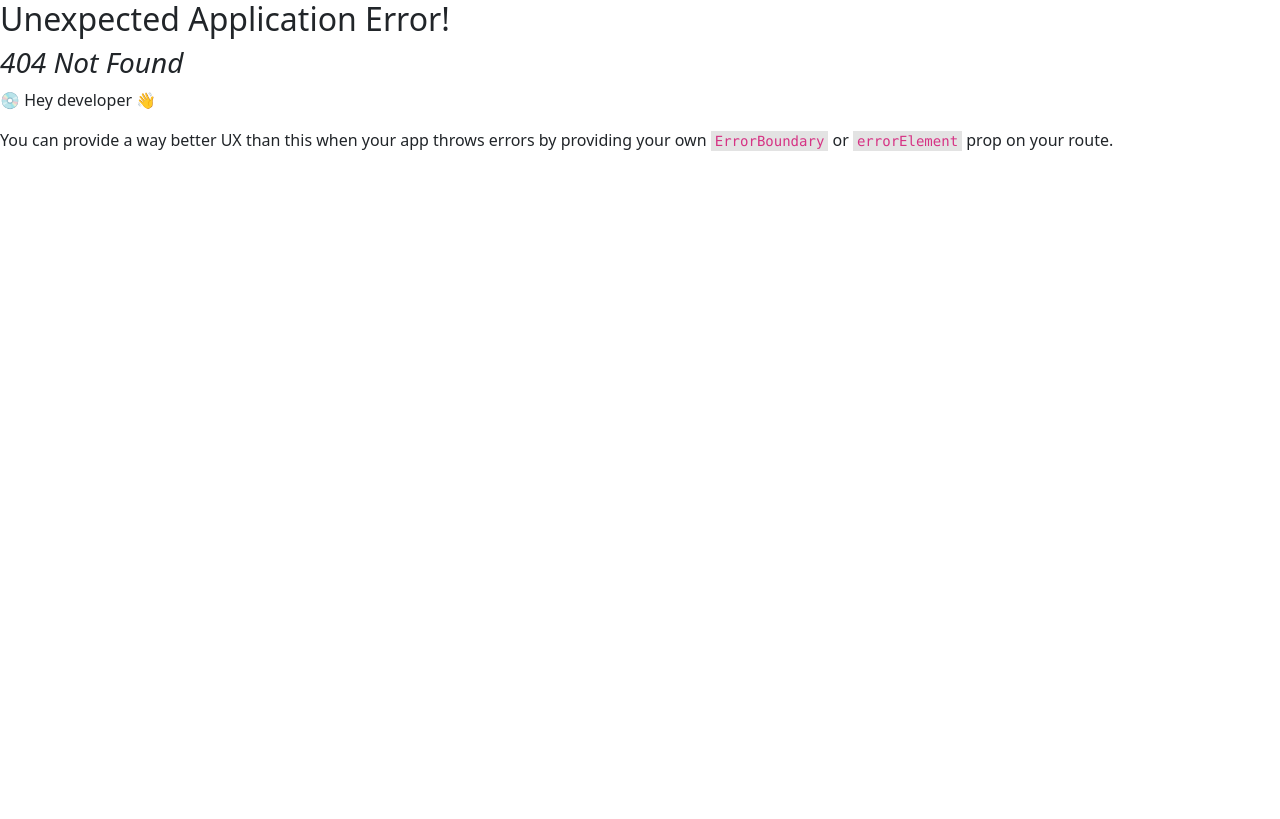
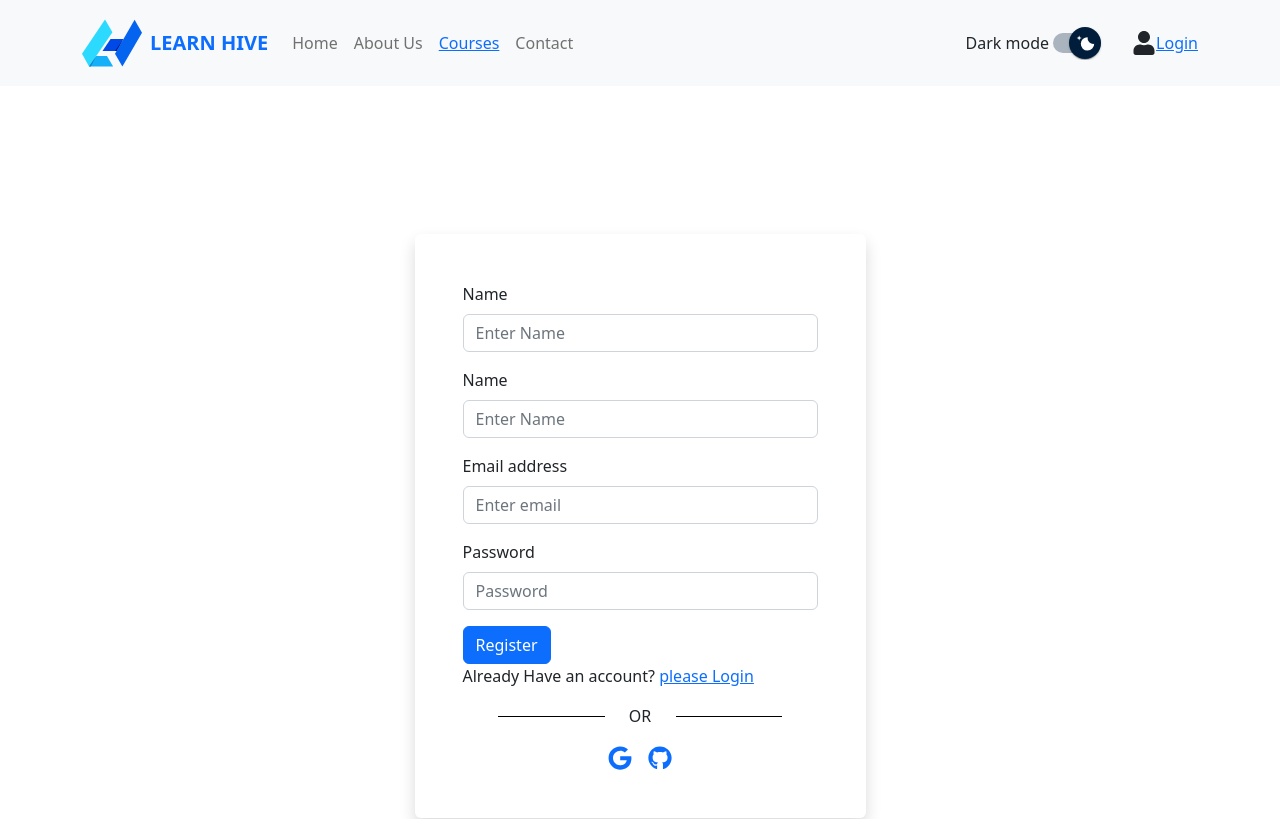
Before and after one commit to Ferrari2003/learning-programmin-client, a React (Create React App) app: page /register in a window 1280 px wide. Before the commit this address had no page. Shown: the top 819 px of the page. Built offline with nearby package versions, Linux system fonts and the light colour scheme.

Commit message:
Log in & Register Page Added

```diff
--- /dev/null
+++ b/src/Pages/Courses/Courses/Courses.js
@@ -0,0 +1,22 @@
+import React from "react";
+import { Col, Container, Row } from "react-bootstrap";
+import LeftNav from "../LeftNav/LeftNav";
+
+const Courses = () => {
+  return (
+    <div>
+      <Container>
+        <Row>
+          <Col md={3}>
+            <LeftNav></LeftNav>
+          </Col>
+          <Col>
+            <h1>Courses Here</h1>
+          </Col>
+        </Row>
+      </Container>
+    </div>
+  );
+};
+
+export default Courses;
--- /dev/null
+++ b/src/Pages/Courses/LeftNav/LeftNav.js
@@ -0,0 +1,7 @@
+import React from "react";
+
+const LeftNav = () => {
+  return <div>This is left nav</div>;
+};
+
+export default LeftNav;
--- /dev/null
+++ b/src/Pages/Login/Login.css
@@ -0,0 +1,33 @@
+.login-container {
+  margin: 100px auto;
+}
+
+.or-text-box {
+  position: relative;
+}
+
+.or-text::after {
+  position: absolute;
+  content: "";
+  width: 30%;
+  height: 1px;
+  background-color: black;
+  top: 50%;
+  left: 60%;
+}
+.or-text::before {
+  position: absolute;
+  content: "";
+  width: 30%;
+  height: 1px;
+  background-color: black;
+  top: 50%;
+  right: 60%;
+}
+
+.fa-login:hover {
+  color: #000;
+  transform: scale(0.9);
+  transition: all ease 0.5s;
+  cursor: pointer;
+}
--- /dev/null
+++ b/src/Pages/Login/Login.js
@@ -0,0 +1,51 @@
+import React from "react";
+import { Col, Container, Row } from "react-bootstrap";
+import Button from "react-bootstrap/Button";
+import Form from "react-bootstrap/Form";
+import { FaGithub, FaGoogle } from "react-icons/fa";
+import { Link } from "react-router-dom";
+import "./Login.css";
+
+const Login = () => {
+  return (
+    <div>
+      <Container className="login-container">
+        <Row className="justify-content-center ">
+          <Col xs={10} md={5}>
+            <Form className="p-5 rounded shadow my-5 mx-auto">
+              <Form.Group className="mb-3" controlId="formBasicEmail">
+                <Form.Label>Email address</Form.Label>
+                <Form.Control type="email" placeholder="Enter email" />
+                {/* <Form.Text className="text-muted">
+                  We'll never share your email with anyone else.
+                </Form.Text> */}
+              </Form.Group>
+
+              <Form.Group className="mb-3" controlId="formBasicPassword">
+                <Form.Label>Password</Form.Label>
+                <Form.Control type="password" placeholder="Password" />
+              </Form.Group>
+
+              <Button variant="primary" type="submit">
+                Login
+              </Button>
+
+              <p>
+                New To This Site? <Link to="/register">Create an account</Link>
+              </p>
+              <div className="or-text-box">
+                <p className="or-text text-center">OR</p>
+              </div>
+              <div className="other-login text-primary text-center">
+                <FaGoogle className="fa-login me-3" size={"1.5em"}></FaGoogle>
+                <FaGithub className="fa-login" size={"1.5em"}></FaGithub>
+              </div>
+            </Form>
+          </Col>
+        </Row>
+      </Container>
+    </div>
+  );
+};
+
+export default Login;
--- /dev/null
+++ b/src/Pages/Register/Register.js
@@ -0,0 +1,64 @@
+import React from "react";
+import { Col, Container, Row } from "react-bootstrap";
+import Button from "react-bootstrap/Button";
+import Form from "react-bootstrap/Form";
+import { FaGithub, FaGoogle } from "react-icons/fa";
+import { Link } from "react-router-dom";
+
+const Register = () => {
+  return (
+    <div>
+      <Container className="login-container">
+        <Row className="justify-content-center ">
+          <Col xs={10} md={5}>
+            <Form className="p-5 rounded shadow my-5 mx-auto">
+              <Form.Group className="mb-3" controlId="formBasicEmail">
+                <Form.Label>Name</Form.Label>
+                <Form.Control type="text" placeholder="Enter Name" />
+                {/* <Form.Text className="text-muted">
+                We'll never share your email with anyone else.
+              </Form.Text> */}
+              </Form.Group>
+              <Form.Group className="mb-3" controlId="formBasicEmail">
+                <Form.Label>Name</Form.Label>
+                <Form.Control type="text" placeholder="Enter Name" />
+                {/* <Form.Text className="text-muted">
+                We'll never share your email with anyone else.
+              </Form.Text> */}
+              </Form.Group>
+              <Form.Group className="mb-3" controlId="formBasicEmail">
+                <Form.Label>Email address</Form.Label>
+                <Form.Control type="email" placeholder="Enter email" />
+                {/* <Form.Text className="text-muted">
+                We'll never share your email with anyone else.
+              </Form.Text> */}
+              </Form.Group>
+
+              <Form.Group className="mb-3" controlId="formBasicPassword">
+                <Form.Label>Password</Form.Label>
+                <Form.Control type="password" placeholder="Password" />
+              </Form.Group>
+
+              <Button variant="primary" type="submit" className="">
+                Register
+              </Button>
+
+              <p>
+                Already Have an account? <Link to="/login">please Login</Link>
+              </p>
+              <div className="or-text-box">
+                <p className="or-text text-center">OR</p>
+              </div>
+              <div className="other-login text-primary text-center">
+                <FaGoogle className="fa-login me-3" size={"1.5em"}></FaGoogle>
+                <FaGithub className="fa-login" size={"1.5em"}></FaGithub>
+              </div>
+            </Form>
+          </Col>
+        </Row>
+      </Container>
+    </div>
+  );
+};
+
+export default Register;
--- a/src/Pages/Shared/Header/Header.js
+++ b/src/Pages/Shared/Header/Header.js
@@ -9,6 +9,7 @@ import FormControlLabel from "@mui/material/FormControlLabel";
 import Switch from "@mui/material/Switch";
 
 import { FaUser } from "react-icons/fa";
+import { Link } from "react-router-dom";
 
 const Header = () => {
   const MaterialUISwitch = styled(Switch)(({ theme }) => ({
@@ -80,7 +81,9 @@ const Header = () => {
             <Nav>
               <Nav.Link>Home</Nav.Link>
               <Nav.Link>About Us</Nav.Link>
-              <Nav.Link>Courses</Nav.Link>
+              <Nav.Link>
+                <Link to="/courses"> Courses</Link>
+              </Nav.Link>
               <Nav.Link>Contact</Nav.Link>
             </Nav>
             <nav className="d-flex align-items-center flex-column flex-lg-row">
@@ -92,6 +95,9 @@ const Header = () => {
                 />
               </FormGroup>
               <FaUser size={"1.5em"}></FaUser>
+              <Nav.Link>
+                <Link to="/login"> Login</Link>
+              </Nav.Link>
             </nav>
           </Navbar.Collapse>
         </Container>
```
Also changed, not shown: src/Routes/Routes/Routes.js (+15 -0 lines).
